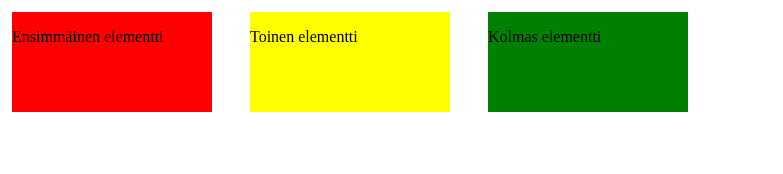
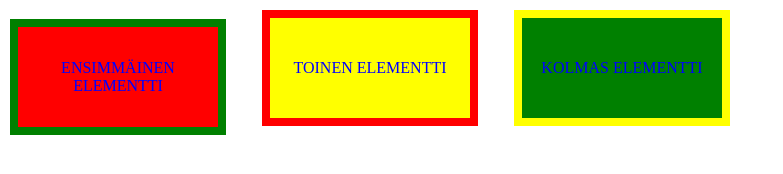
Before and after one commit to RedFoxFinn/Lapio-website, a plain HTML site: page position.html in a window 1280 px wide. Shown: the whole page, without its empty margins (0-783 px from the left). Drawn offline with Linux system fonts and the light colour scheme.

Commit message:
Osa 3. Kymmenes tehtävä

```diff
--- a/styles.css
+++ b/styles.css
@@ -1,19 +1,43 @@
 div {
     width: 200px;
     height: 100px;
-    margin: 4px 30px 4px 4px;
     position: relative;
-    display: inline-block;
+    display: inline-flex;
+    justify-content: center;
+    align-items: center;
+    justify-items: center;
+    text-align: center;
+    text-transform: uppercase;
+    border-style: solid;
+    border-width: 8px;
+}
+
+p {
+  color: blue;
 }
 
 .first-box-container {
+  margin-top: 2px;
+  margin-bottom: 2px;
+  margin-left: 2px;
+  margin-right: 30px;
+  border-color: green;
   background-color: red;
 }
 
 .second-box-container {
+  margin-top: 2px;
+  margin-bottom: 2px;
+  margin-left: 2px;
+  margin-right: 30px;
+  border-color: red;
   background-color: yellow;
 }
 
 .third-box-container {
+  margin-top: 2px;
+  margin-bottom: 2px;
+  margin-left: 2px;
+  border-color: yellow;
   background-color: green;
 }
```
Also changed, not shown: position.html (indentation only), 1 other file.
